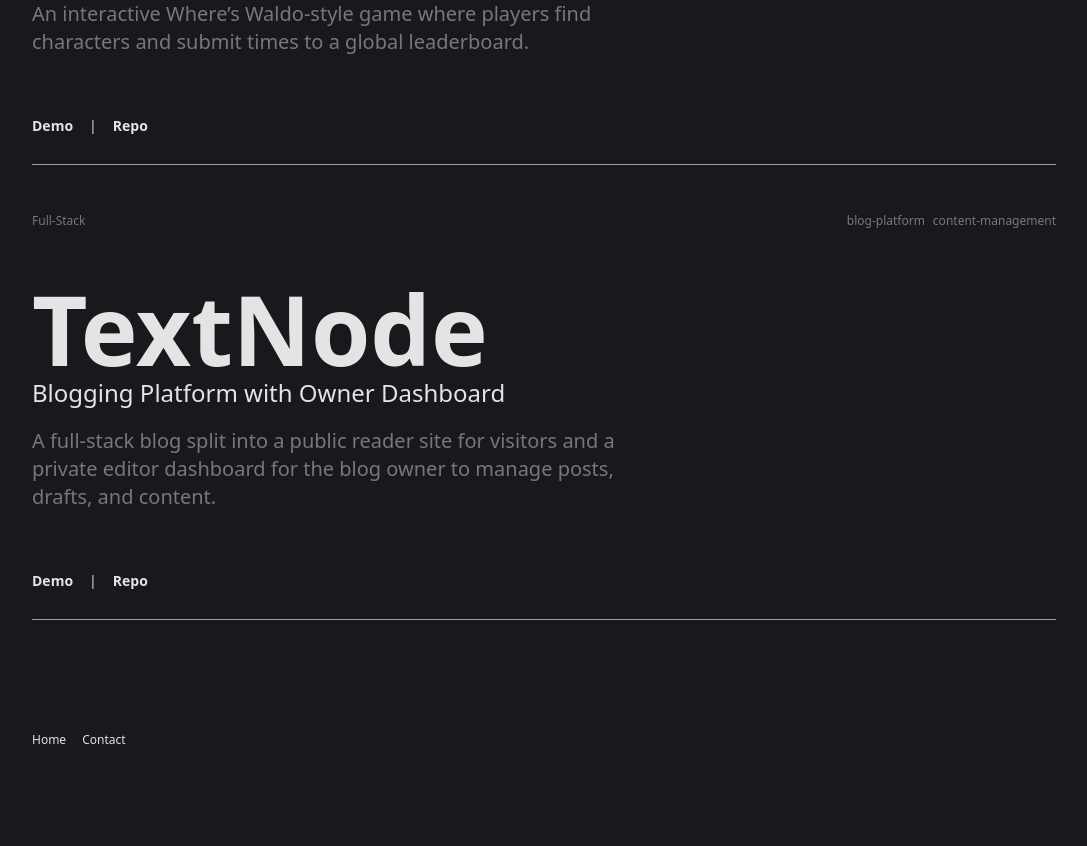
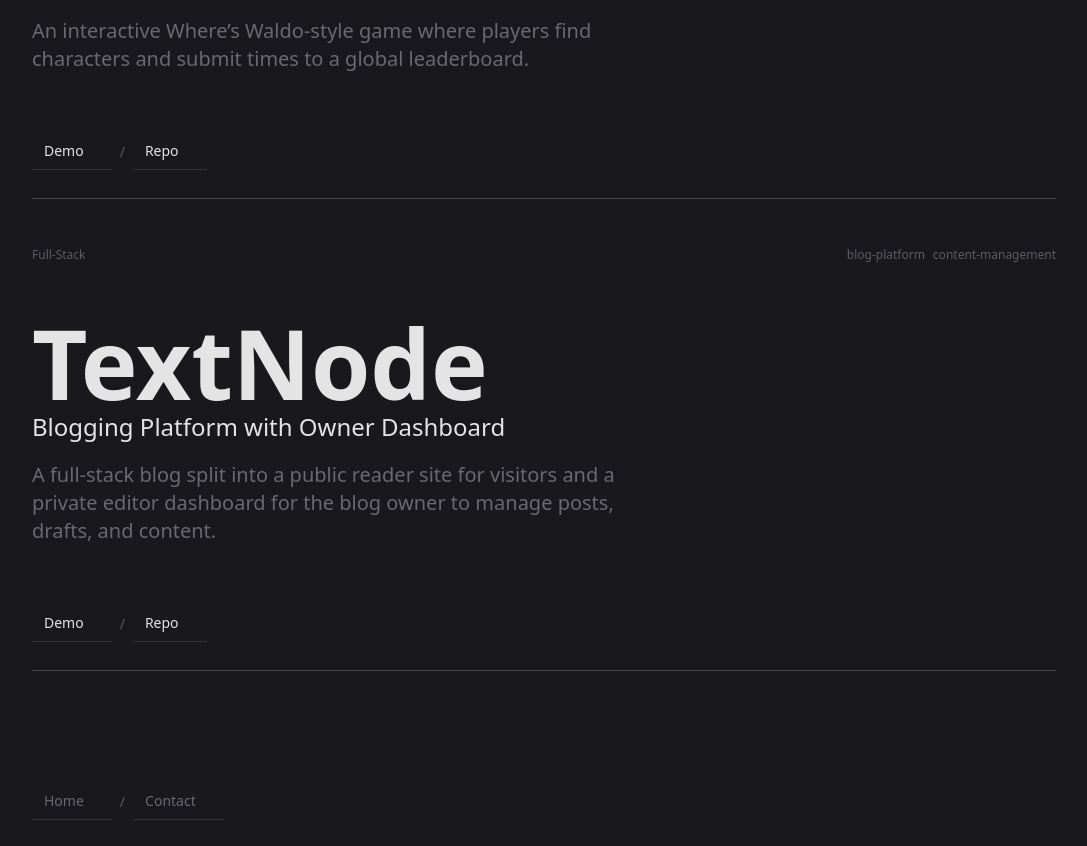
Before and after one commit to Pdave-dcn/portfolio, a Next.js app: page /projects in a window 1280 px wide. Shown: the part 1338-2184 px from the top of the page, without its empty margins (96-1183 px from the left). Before the commit the page ends 2126 px from the top, so only its background shows below. Built offline with nearby package versions, Linux system fonts and the light colour scheme.

Commit message:
feat: add FooterNavigation component and replace inline links in ProjectPage with FooterNavigation

```diff
--- a/app/projects/page.tsx
+++ b/app/projects/page.tsx
@@ -1,6 +1,6 @@
 import HeroSection from "@/components/sections/projectPage/HeroSection";
 import ProjectSection from "@/components/sections/projectPage/ProjectSection";
-import Link from "next/link";
+import FooterNavigation from "@/components/sections/projectPage/FooterNavigation";
 
 const ProjectPage = () => {
   return (
@@ -10,10 +10,7 @@ const ProjectPage = () => {
         <ProjectSection />
       </div>
 
-      <div className="flex gap-4 mb-10 text-xs">
-        <Link href="/">Home</Link>
-        <Link href="/contact">Contact</Link>
-      </div>
+      <FooterNavigation />
     </div>
   );
 };
--- /dev/null
+++ b/components/sections/projectPage/FooterNavigation.tsx
@@ -0,0 +1,50 @@
+import { memo } from "react";
+import Link from "next/link";
+import { ArrowUpRight } from "lucide-react";
+import { cn } from "@/lib/utils";
+
+const FOOTER_LINKS = [
+  { href: "/", label: "Home" },
+  { href: "/contact", label: "Contact" },
+] as const;
+
+const FooterNavigation = memo(() => {
+  return (
+    <nav
+      className="flex gap-1 mb-10 text-xs md:text-sm"
+      aria-label="Footer navigation"
+    >
+      {FOOTER_LINKS.map((link, index) => (
+        <div key={link.href} className="flex items-center gap-1">
+          <Link
+            href={link.href}
+            className={cn(
+              "group inline-flex items-center gap-1 py-2 px-3",
+              "text-muted-foreground/80 md:text-muted-foreground/60",
+              "hover:text-foreground",
+              "border-b border-muted-foreground/30 md:border-muted-foreground/20",
+              "hover:border-foreground/50",
+              "transition-colors duration-200"
+            )}
+            aria-label={`Navigate to ${link.label.toLowerCase()} page`}
+          >
+            <span>{link.label}</span>
+            <ArrowUpRight
+              size={12}
+              className="opacity-0 -translate-x-1 group-hover:opacity-100 group-hover:translate-x-0 transition-all duration-200"
+            />
+          </Link>
+          {index < FOOTER_LINKS.length - 1 && (
+            <span className="text-muted-foreground/50 mx-1" aria-hidden="true">
+              /
+            </span>
+          )}
+        </div>
+      ))}
+    </nav>
+  );
+});
+
+FooterNavigation.displayName = "FooterNavigation";
+
+export default FooterNavigation;
--- a/components/sections/projectPage/ProjectCard.tsx
+++ b/components/sections/projectPage/ProjectCard.tsx
@@ -3,6 +3,7 @@ import Link from "next/link";
 import { typography } from "@/lib/design-tokens";
 import { Project } from "@/lib/project-page-data";
 import { cn } from "@/lib/utils";
+import { ArrowUpRight } from "lucide-react";
 
 interface ProjectCardProps {
   project: Project;
@@ -11,15 +12,19 @@ interface ProjectCardProps {
 
 export const ProjectCard = memo(({ project, className }: ProjectCardProps) => {
   const { type, tags, name, subtitle, description, links } = project;
+  const projectLinks = [
+    { href: links.demo, label: "Demo" },
+    { href: links.repo, label: "Repo" },
+  ];
 
   return (
     <article
-      className={cn("w-full", className)}
+      className={cn("w-full group/card", className)}
       aria-labelledby={`project-${project.id}-title`}
     >
-      <div className="border-b border-muted-foreground flex flex-col gap-15 py-5 mt-3 md:py-7 md:mt-4.5 lg:mt-5">
+      <div className="border-b border-muted-foreground/50 md:border-muted-foreground/30 group-hover/card:border-foreground/60 flex flex-col gap-15 py-5 mt-3 md:py-7 md:mt-4.5 lg:mt-5 transition-colors duration-300">
         {/* Project Type & Tags */}
-        <div className="w-full flex justify-between items-center text-xs text-muted-foreground opacity-70">
+        <div className="w-full flex justify-between items-center text-xs text-muted-foreground/80 md:text-muted-foreground/50 group-hover/card:text-muted-foreground transition-colors duration-300 pointer-events-none">
           <span aria-label="Project type">{type}</span>
           <div className="flex gap-2" role="list" aria-label="Project tags">
             {tags.map((tag) => (
@@ -35,11 +40,21 @@ export const ProjectCard = memo(({ project, className }: ProjectCardProps) => {
           <div className="flex flex-col gap-1 lg:gap-2">
             <h2
               id={`project-${project.id}-title`}
-              className={typography.heading}
+              className={cn(
+                typography.heading,
+                "transition-colors duration-300 group-hover/card:text-foreground",
+                "pointer-events-none"
+              )}
             >
               {name}
             </h2>
-            <p className={cn(typography.bodyLarge, "md:text-2xl text-pretty")}>
+            <p
+              className={cn(
+                typography.bodyLarge,
+                "md:text-2xl text-pretty",
+                "pointer-events-none"
+              )}
+            >
               {subtitle}
             </p>
           </div>
@@ -47,7 +62,8 @@ export const ProjectCard = memo(({ project, className }: ProjectCardProps) => {
           <p
             className={cn(
               typography.body,
-              "text-muted-foreground opacity-70 text-pretty lg:w-[60%]"
+              "text-muted-foreground/80 md:text-muted-foreground/60 group-hover/card:text-muted-foreground text-pretty lg:w-[60%] transition-colors duration-300",
+              "pointer-events-none"
             )}
           >
             {description}
@@ -56,46 +72,43 @@ export const ProjectCard = memo(({ project, className }: ProjectCardProps) => {
 
         {/* Project Links */}
         <nav aria-label={`Links for ${name}`}>
-          <div className="text-sm font-semibold">
-            <ul className="flex gap-4 items-center list-none">
-              <li>
+          <div className="flex gap-1 text-xs md:text-sm">
+            {projectLinks.map((link, index) => (
+              <div key={link.href} className="flex items-center gap-1">
                 <Link
-                  href={links.demo}
-                  className="hover:text-foreground/80 focus:outline-none focus:ring-2 focus:ring-foreground focus:ring-offset-2 focus:ring-offset-background rounded-sm transition-colors"
-                  target={links.demo.startsWith("http") ? "_blank" : undefined}
+                  href={link.href}
+                  className={cn(
+                    "group/link inline-flex items-center gap-1 py-2 px-3 font-medium",
+                    "border-b border-muted-foreground/30 md:border-muted-foreground/20",
+                    "hover:border-foreground/50",
+                    "transition-colors duration-200"
+                  )}
+                  target={link.href.startsWith("http") ? "_blank" : undefined}
                   rel={
-                    links.demo.startsWith("http")
+                    link.href.startsWith("http")
                       ? "noopener noreferrer"
                       : undefined
                   }
-                  aria-label={`View demo of ${name}${
-                    links.demo.startsWith("http") ? " (opens in new tab)" : ""
+                  aria-label={`View ${link.label.toLowerCase()} of ${name}${
+                    link.href.startsWith("http") ? " (opens in new tab)" : ""
                   }`}
                 >
-                  Demo
+                  <span>{link.label}</span>
+                  <ArrowUpRight
+                    size={12}
+                    className="opacity-0 -translate-x-1 group-hover/link:opacity-100 group-hover/link:translate-x-0 transition-all duration-200"
+                  />
                 </Link>
-              </li>
-              <li aria-hidden>
-                <span className="text-muted-foreground">|</span>
-              </li>
-              <li>
-                <Link
-                  href={links.repo}
-                  className="hover:text-foreground/80 focus:outline-none focus:ring-2 focus:ring-foreground focus:ring-offset-2 focus:ring-offset-background rounded-sm transition-colors"
-                  target={links.repo.startsWith("http") ? "_blank" : undefined}
-                  rel={
-                    links.repo.startsWith("http")
-                      ? "noopener noreferrer"
-                      : undefined
-                  }
-                  aria-label={`View repository of ${name}${
-                    links.repo.startsWith("http") ? " (opens in new tab)" : ""
-                  }`}
-                >
-                  Repo
-                </Link>
-              </li>
-            </ul>
+                {index < projectLinks.length - 1 && (
+                  <span
+                    className="text-muted-foreground/50 mx-1"
+                    aria-hidden="true"
+                  >
+                    /
+                  </span>
+                )}
+              </div>
+            ))}
           </div>
         </nav>
       </div>
```
